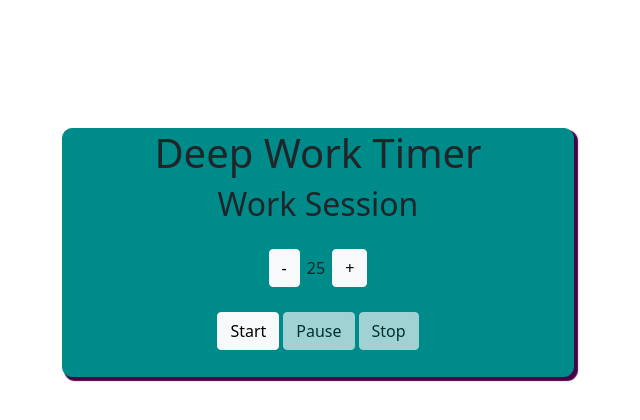
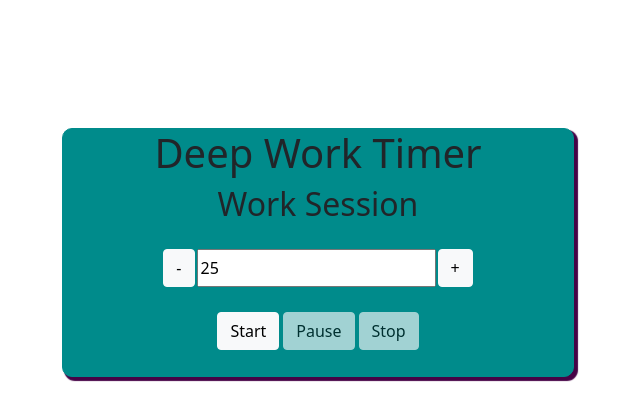
Before and after one commit to SunnyDaye/Productivio, a React (Create React App) app: page / in a window 1280 px wide. Shown: the top 420 px of the page, without its empty margins (322-962 px from the left). Built offline with nearby package versions, Linux system fonts and the light colour scheme.

Commit message:
Pomodoro seconds timer: maniuplating a sessions timer now persist after the initial change

```diff
--- a/src/Pomodoro/Pomodoro.js
+++ b/src/Pomodoro/Pomodoro.js
@@ -1,35 +1,85 @@
-import {useState, useCallback} from "react";
+import { useState, useCallback, useEffect, useRef } from "react";
 import usePomodoro from "./usePomodoro.js";
 import "./Pomodoro.css";
+
 export default function Pomodoro() {
   const [sessionDuration, setSessionDuration] = useState(25);
-  const [breakDuration, setBreakDurations] = useState(5);
+  const [breakDuration, setBreakDuration] = useState(5);
 
-  const { isRunning, start, stop, pause, isPaused, seconds, isSession, increment, decrement} =
-    usePomodoro(sessionDuration, breakDuration);
+  const {
+    isRunning,
+    start,
+    stop,
+    pause,
+    isPaused,
+    seconds,
+    isSession,
+    increment,
+    decrement,
+  } = usePomodoro(sessionDuration, breakDuration);
+
+
+  const handleChange = (event) => {
+    setSessionDuration(event.target.value);
+  };
+
+  const handleSubmit = (event) => {
+    event.preventDefault();
+    isSession ? setSessionDuration(seconds):setBreakDuration(seconds);
+  }
+
+
 
 
   return (
     <section className="pomodoro-timer">
       <h1>Deep Work Timer</h1>
-      <h2>{isSession ? "Work Session": "Break Time"}</h2>
+      <h2>{isSession ? "Work Session" : "Break Time"}</h2>
+      <form onSubmit={handleSubmit}>
         <div className="timer">
-        <button type="button" onClick={decrement} className="btn btn-light">-</button>
-        <span>{seconds}</span>
-        <button type="button" onClick={increment} className="btn btn-light">+</button>
+          <button
+            type="button"
+            onClick={decrement}
+            disabled={isRunning}
+            className="btn btn-light"
+          >
+            -
+          </button>
+          <input type="number" name="time" value={seconds} onChange={handleChange}/>
+          <button
+            onClick={increment}
+            disabled={isRunning}
+            className="btn btn-light"
+          >
+            +
+          </button>
         </div>
 
         <div className="controls">
-        <button className="btn btn-light" onClick={start} disabled={isRunning && !isPaused}>
+          <button
+            type="submit"
+            className="btn btn-light"
+            onClick={start}
+            disabled={isRunning && !isPaused}
+          >
             Start
           </button>
-        <button className="btn btn-light" onClick={pause} disabled={isPaused || !isRunning}>
+          <button
+            className="btn btn-light"
+            onClick={pause}
+            disabled={isPaused || !isRunning}
+          >
             Pause
           </button>
-        <button className="btn btn-light" onClick={stop} disabled={!isRunning}>
+          <button
+            className="btn btn-light"
+            onClick={stop}
+            disabled={!isRunning}
+          >
             Stop
           </button>
         </div>
+      </form>
     </section>
   );
 }
--- a/src/Utils/useTimer.js
+++ b/src/Utils/useTimer.js
@@ -1,6 +1,7 @@
 import { useState, useRef, useEffect, useCallback } from "react";
 
 const useTimer = (totalDuration) => {
+
   const [seconds, setSeconds] = useState(totalDuration);
   const [isRunning, setIsRunning] = useState(false);
   const [isPaused, setIsPaused] = useState(false);
@@ -36,10 +37,14 @@ const useTimer = (totalDuration) => {
 
   const increment = () => {
     setSeconds(seconds+1);
+    totalDuration = seconds + 1;
+
   };
 
   const decrement = () => {
     setSeconds(seconds-1);
+    totalDuration = seconds - 1; //
+
   };
 
   useEffect(() => {
```
Lines whose indentation alone changed are shown as unchanged.
